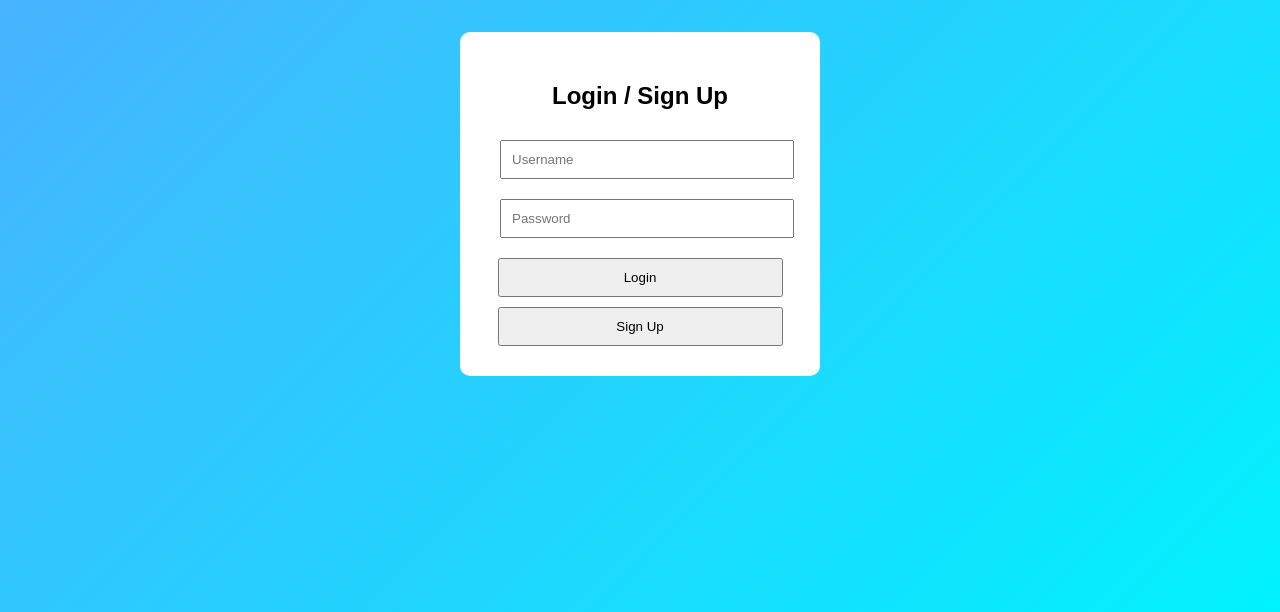
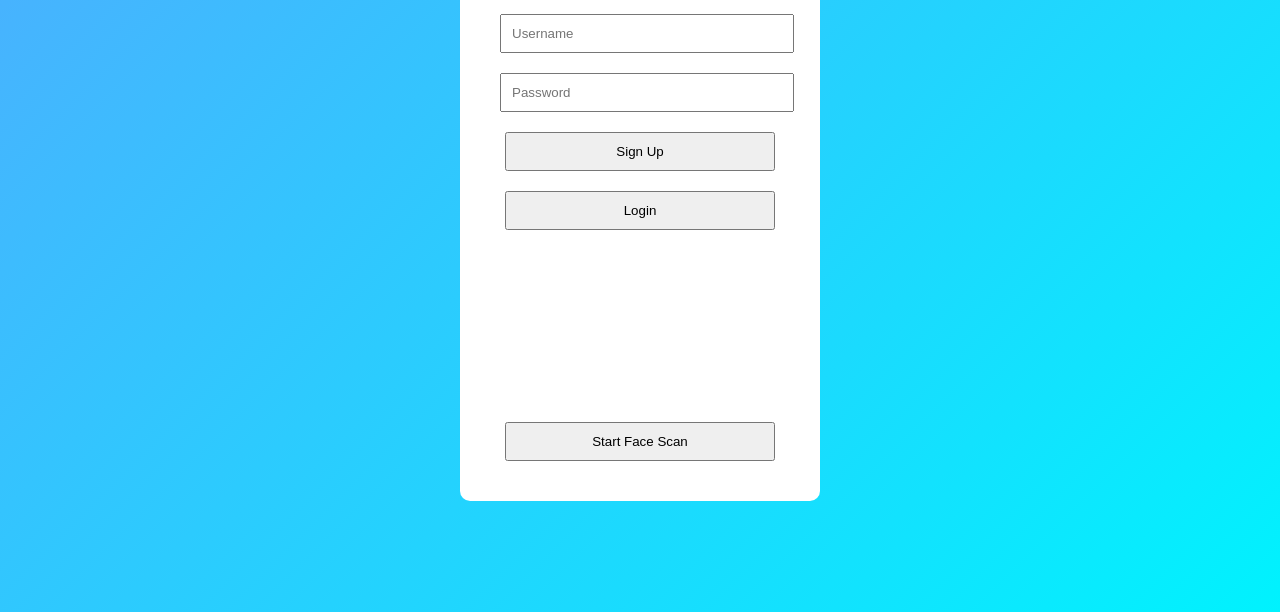
Before and after one commit to andreisampleacc-lang/login-system, a website: page public/index.html in a window 1280 px wide. Shown: the part 204-816 px from the top of the page. Drawn offline with Linux system fonts and the light colour scheme.

Commit message:
add biometrics

```diff
--- a/public/index.html
+++ b/public/index.html
@@ -1,7 +1,7 @@
 <!DOCTYPE html>
 <html>
 <head>
-<title>Login</title>
+<title>Secure Login</title>
 <meta name="viewport" content="width=device-width, initial-scale=1.0">
 
 <style>
@@ -20,15 +20,14 @@ body {
     width:300px;
     text-align:center;
 }
-input {
+input, button {
     width:90%;
     padding:10px;
     margin:10px;
 }
-button {
-    width:95%;
-    padding:10px;
-    margin-top:10px;
+video {
+    width:100%;
+    border-radius:10px;
 }
 </style>
 </head>
@@ -36,51 +35,110 @@ button {
 <body>
 
 <div class="box">
-<h2>Login / Sign Up</h2>
+<h2>Secure Login</h2>
 
 <input id="username" placeholder="Username">
 <input id="password" type="password" placeholder="Password">
 
+<button onclick="signup()">Sign Up</button>
 <button onclick="login()">Login</button>
-<button onclick="signup()">Sign Up</button>
+
+<br><br>
+
+<video id="camera" autoplay></video>
+<button onclick="startCamera()">Start Face Scan</button>
+
 </div>
 
 <script>
-async function login() {
+// =======================
+// CAMERA (FACE SCAN)
+// =======================
+async function startCamera(){
+    const video = document.getElementById("camera");
+    const stream = await navigator.mediaDevices.getUserMedia({ video: true });
+    video.srcObject = stream;
+}
+
+// =======================
+// SIGNUP FLOW
+// =======================
+async function signup(){
     const username = document.getElementById("username").value;
     const password = document.getElementById("password").value;
 
-    const res = await fetch('/login', {
-        method: 'POST',
-        headers: { 'Content-Type': 'application/json' },
+    // STEP 1: Fingerprint (WebAuthn)
+    try {
+        await navigator.credentials.create({
+            publicKey: {
+                challenge: new Uint8Array(32),
+                rp: { name: "LoginSystem" },
+                user: {
+                    id: new Uint8Array(16),
+                    name: username,
+                    displayName: username
+                },
+                pubKeyCredParams: [{ type: "public-key", alg: -7 }]
+            }
+        });
+
+        alert("Fingerprint registered!");
+    } catch(e){
+        alert("Fingerprint failed");
+        return;
+    }
+
+    // STEP 2: Send to server
+    const res = await fetch('/signup', {
+        method:'POST',
+        headers:{'Content-Type':'application/json'},
         body: JSON.stringify({ username, password })
     });
 
     const data = await res.json();
 
-    if (data.success) {
-        alert("Login success!");
+    if(data.success){
+        alert("Signup complete with biometrics!");
     } else {
-        alert("Invalid login");
+        alert("Signup failed: " + data.error);
     }
 }
 
-async function signup() {
+// =======================
+// LOGIN FLOW
+// =======================
+async function login(){
     const username = document.getElementById("username").value;
     const password = document.getElementById("password").value;
 
-    const res = await fetch('/signup', {
-        method: 'POST',
-        headers: { 'Content-Type': 'application/json' },
+    // STEP 1: Fingerprint verify
+    try {
+        await navigator.credentials.get({
+            publicKey: {
+                challenge: new Uint8Array(32),
+                allowCredentials: []
+            }
+        });
+
+        alert("Fingerprint verified!");
+    } catch(e){
+        alert("Fingerprint failed");
+        return;
+    }
+
+    // STEP 2: normal login
+    const res = await fetch('/login', {
+        method:'POST',
+        headers:{'Content-Type':'application/json'},
         body: JSON.stringify({ username, password })
     });
 
     const data = await res.json();
 
-    if (data.success) {
-        alert("Account created!");
+    if(data.success){
+        alert("Login success!");
     } else {
-        alert("Signup failed");
+        alert("Invalid login");
     }
 }
 </script>
```
